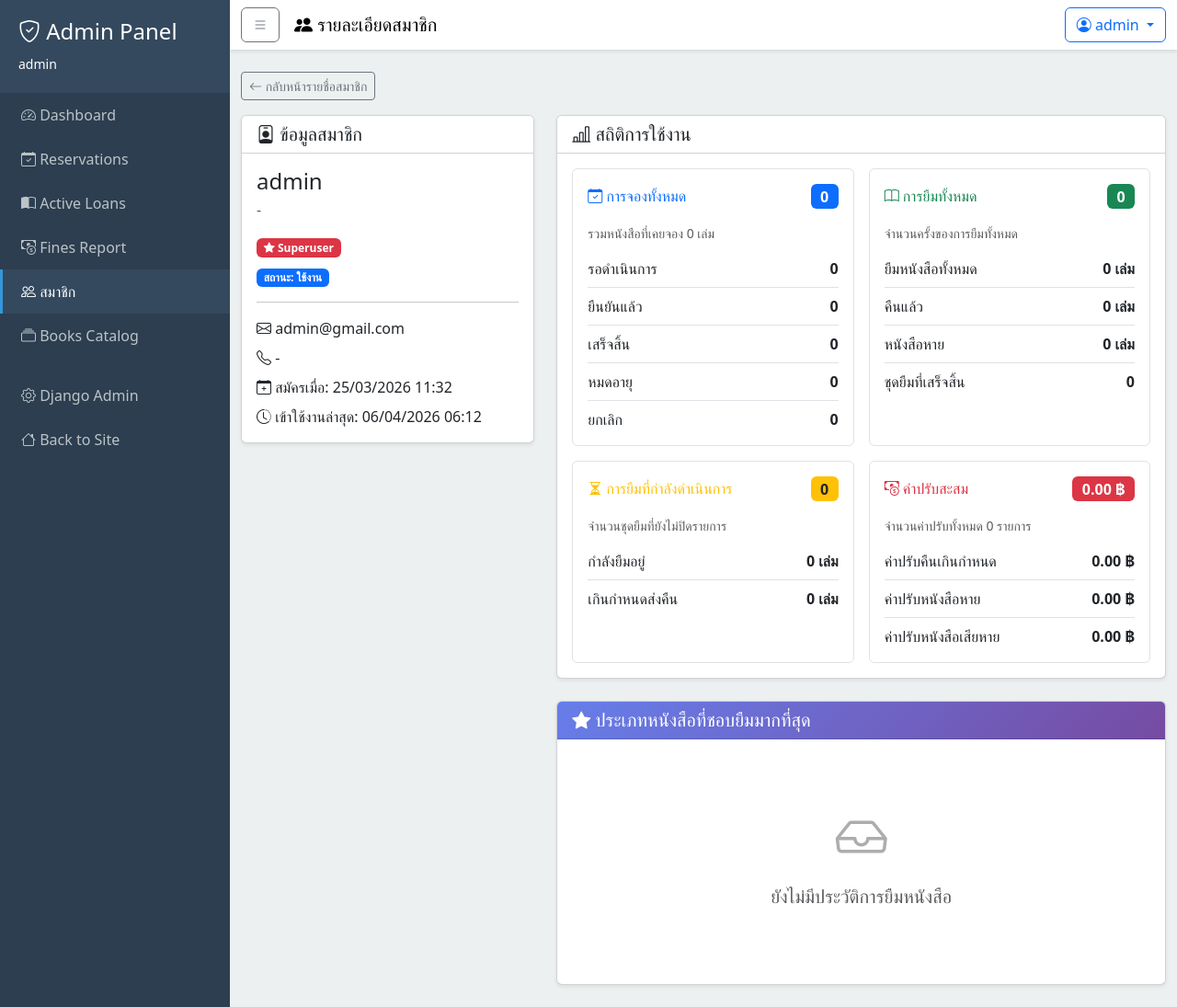
After one commit to fair1998/digital-library, a Django app: page /dashboard/users/1/ in a window 1280 px wide. The commit adds this page. Shown: the whole page at 92% size. Run offline with Django 4.2, Linux system fonts and the light colour scheme; a user stored in the database is signed in; data comes from the database, SQL or seed files in the repository; both versions use the stored data as it was after the commit.

Commit message:
Add user detail page with statistics and management features

```diff
--- /dev/null
+++ b/templates/dashboard/users/id.html
@@ -0,0 +1,337 @@
+{% extends "base_admin.html" %}
+{% block title %}
+    รายละเอียดสมาชิก
+{% endblock title %}
+{% block page_title %}
+    <i class="bi bi-people-fill"></i> รายละเอียดสมาชิก
+{% endblock page_title %}
+{% block content %}
+    <div class="mb-3">
+        <a href="{% url 'users:dashboard_users' %}"
+           class="btn btn-outline-secondary btn-sm">
+            <i class="bi bi-arrow-left"></i> กลับหน้ารายชื่อสมาชิก
+        </a>
+    </div>
+    <div class="row g-4">
+        <div class="col-lg-4">
+            <div class="card shadow-sm">
+                <div class="card-header bg-white">
+                    <h5 class="mb-0">
+                        <i class="bi bi-person-badge"></i> ข้อมูลสมาชิก
+                    </h5>
+                </div>
+                <div class="card-body">
+                    <h4 class="mb-1">{{ member.username }}</h4>
+                    <p class="text-muted mb-3">{{ member.get_full_name|default:'-' }}</p>
+                    <div class="mb-2">
+                        {% if member.is_superuser %}
+                            <span class="badge bg-danger">
+                                <i class="bi bi-star-fill"></i> Superuser
+                            </span>
+                        {% elif member.is_staff %}
+                            <span class="badge bg-warning text-dark">
+                                <i class="bi bi-shield-check"></i> Admin
+                            </span>
+                        {% else %}
+                            <span class="badge bg-success">
+                                <i class="bi bi-person"></i> Member
+                            </span>
+                        {% endif %}
+                    </div>
+                    <div class="mb-3">
+                        {% if member.is_active %}
+                            <span class="badge bg-primary">สถานะ: ใช้งาน</span>
+                        {% else %}
+                            <span class="badge bg-secondary">สถานะ: ถูกระงับ</span>
+                        {% endif %}
+                    </div>
+                    <hr>
+                    <p class="mb-2">
+                        <i class="bi bi-envelope"></i>
+                        {{ member.email|default:'-' }}
+                    </p>
+                    <p class="mb-2">
+                        <i class="bi bi-telephone"></i>
+                        {{ member.phone_number|default:'-' }}
+                    </p>
+                    <p class="mb-2">
+                        <i class="bi bi-calendar-plus"></i>
+                        สมัครเมื่อ: {{ member.date_joined|date:"d/m/Y H:i" }}
+                    </p>
+                    <p class="mb-0">
+                        <i class="bi bi-clock-history"></i>
+                        เข้าใช้งานล่าสุด:
+                        {% if member.last_login %}
+                            {{ member.last_login|date:"d/m/Y H:i" }}
+                        {% else %}
+                            -
+                        {% endif %}
+                    </p>
+                    {% if can_toggle_status %}
+                        <hr>
+                        <label class="form-label mb-2 fw-semibold">จัดการสถานะสมาชิก</label>
+                        <div class="form-check form-switch">
+                            <input class="form-check-input"
+                                   type="checkbox"
+                                   role="switch"
+                                   id="member-status-toggle"
+                                   data-username="{{ member.username }}"
+                                   data-url="{% url 'users:toggle_user_status' member.id %}"
+                                   {% if member.is_active %}checked{% endif %}>
+                            <label class="form-check-label" for="member-status-toggle">เปิดใช้งานบัญชี</label>
+                        </div>
+                    {% endif %}
+                </div>
+            </div>
+        </div>
+        <div class="col-lg-8">
+            <div class="card shadow-sm mb-3">
+                <div class="card-header bg-white">
+                    <h5 class="mb-0">
+                        <i class="bi bi-bar-chart-line"></i> สถิติการใช้งาน
+                    </h5>
+                </div>
+                <div class="card-body">
+                    <div class="row g-3">
+                        <div class="col-md-6">
+                            <div class="border rounded p-3 h-100">
+                                <div class="d-flex align-items-center justify-content-between mb-3">
+                                    <h6 class="text-primary mb-0">
+                                        <i class="bi bi-calendar-check"></i> การจองทั้งหมด
+                                    </h6>
+                                    <span class="badge bg-primary fs-6">{{ stats.total_reservations }}</span>
+                                </div>
+                                <div class="small text-muted mb-2">รวมหนังสือที่เคยจอง {{ stats.total_reserved_books }} เล่ม</div>
+                                <ul class="list-group list-group-flush">
+                                    <li class="list-group-item d-flex justify-content-between px-0">
+                                        <span>รอดำเนินการ</span>
+                                        <strong>{{ stats.pending_reservations }}</strong>
+                                    </li>
+                                    <li class="list-group-item d-flex justify-content-between px-0">
+                                        <span>ยืนยันแล้ว</span>
+                                        <strong>{{ stats.confirmed_reservations }}</strong>
+                                    </li>
+                                    <li class="list-group-item d-flex justify-content-between px-0">
+                                        <span>เสร็จสิ้น</span>
+                                        <strong>{{ stats.completed_reservations }}</strong>
+                                    </li>
+                                    <li class="list-group-item d-flex justify-content-between px-0">
+                                        <span>หมดอายุ</span>
+                                        <strong>{{ stats.expired_reservations }}</strong>
+                                    </li>
+                                    <li class="list-group-item d-flex justify-content-between px-0 pb-0">
+                                        <span>ยกเลิก</span>
+                                        <strong>{{ stats.cancelled_reservations }}</strong>
+                                    </li>
+                                </ul>
+                            </div>
+                        </div>
+                        <div class="col-md-6">
+                            <div class="border rounded p-3 h-100">
+                                <div class="d-flex align-items-center justify-content-between mb-3">
+                                    <h6 class="text-success mb-0">
+                                        <i class="bi bi-book"></i> การยืมทั้งหมด
+                                    </h6>
+                                    <span class="badge bg-success fs-6">{{ stats.total_loan_batches }}</span>
+                                </div>
+                                <div class="small text-muted mb-2">จำนวนครั้งของการยืมทั้งหมด</div>
+                                <ul class="list-group list-group-flush">
+                                    <li class="list-group-item d-flex justify-content-between px-0">
+                                        <span>ยืมหนังสือทั้งหมด</span>
+                                        <strong>{{ stats.total_loan_books }} เล่ม</strong>
+                                    </li>
+                                    <li class="list-group-item d-flex justify-content-between px-0">
+                                        <span>คืนแล้ว</span>
+                                        <strong>{{ stats.returned_loan_books }} เล่ม</strong>
+                                    </li>
+                                    <li class="list-group-item d-flex justify-content-between px-0">
+                                        <span>หนังสือหาย</span>
+                                        <strong>{{ stats.lost_loan_books }} เล่ม</strong>
+                                    </li>
+                                    <li class="list-group-item d-flex justify-content-between px-0 pb-0">
+                                        <span>ชุดยืมที่เสร็จสิ้น</span>
+                                        <strong>{{ stats.completed_loans }}</strong>
+                                    </li>
+                                </ul>
+                            </div>
+                        </div>
+                        <div class="col-md-6">
+                            <div class="border rounded p-3 h-100">
+                                <div class="d-flex align-items-center justify-content-between mb-3">
+                                    <h6 class="text-warning mb-0">
+                                        <i class="bi bi-hourglass-split"></i> การยืมที่กำลังดำเนินการ
+                                    </h6>
+                                    <span class="badge bg-warning text-dark fs-6">{{ stats.active_loan_batches }}</span>
+                                </div>
+                                <div class="small text-muted mb-2">จำนวนชุดยืมที่ยังไม่ปิดรายการ</div>
+                                <ul class="list-group list-group-flush">
+                                    <li class="list-group-item d-flex justify-content-between px-0">
+                                        <span>กำลังยืมอยู่</span>
+                                        <strong>{{ stats.active_loans }} เล่ม</strong>
+                                    </li>
+                                    <li class="list-group-item d-flex justify-content-between px-0 pb-0">
+                                        <span>เกินกำหนดส่งคืน</span>
+                                        <strong>{{ stats.overdue_loans }} เล่ม</strong>
+                                    </li>
+                                </ul>
+                            </div>
+                        </div>
+                        <div class="col-md-6">
+                            <div class="border rounded p-3 h-100">
+                                <div class="d-flex align-items-center justify-content-between mb-3">
+                                    <h6 class="text-danger mb-0">
+                                        <i class="bi bi-cash-coin"></i> ค่าปรับสะสม
+                                    </h6>
+                                    <span class="badge bg-danger fs-6">{{ stats.total_fines_amount|floatformat:2 }} ฿</span>
+                                </div>
+                                <div class="small text-muted mb-2">จำนวนค่าปรับทั้งหมด {{ stats.total_fines_count }} รายการ</div>
+                                <ul class="list-group list-group-flush">
+                                    <li class="list-group-item d-flex justify-content-between px-0">
+                                        <span>ค่าปรับคืนเกินกำหนด</span>
+                                        <strong>{{ stats.late_return_fines_amount|floatformat:2 }} ฿</strong>
+                                    </li>
+                                    <li class="list-group-item d-flex justify-content-between px-0">
+                                        <span>ค่าปรับหนังสือหาย</span>
+                                        <strong>{{ stats.lost_fines_amount|floatformat:2 }} ฿</strong>
+                                    </li>
+                                    <li class="list-group-item d-flex justify-content-between px-0 pb-0">
+                                        <span>ค่าปรับหนังสือเสียหาย</span>
+                                        <strong>{{ stats.damaged_fines_amount|floatformat:2 }} ฿</strong>
+                                    </li>
+                                </ul>
+                            </div>
+                        </div>
+                    </div>
+                </div>
+            </div>
+            <div class="card shadow-sm mt-4 category-card">
+                <div class="card-header category-card-header">
+                    <h5 class="mb-0 text-white">
+                        <i class="bi bi-star-fill"></i> ประเภทหนังสือที่ชอบยืมมากที่สุด
+                    </h5>
+                </div>
+                <div class="card-body pt-4">
+                    {% if top_categories %}
+                        <div class="row g-4">
+                            {% for category in top_categories %}
+                                <div class="col-md-6 col-lg-4">
+                                    <div class="card border-0 h-100 shadow-sm category-item">
+                                        <div class="card-body">
+                                            <div class="d-flex align-items-start justify-content-between mb-3">
+                                                <div class="flex-grow-1">
+                                                    <div class="d-flex align-items-center gap-2 mb-2">
+                                                        <span class="badge category-rank category-rank-{{ forloop.counter }}">#{{ forloop.counter }}</span>
+                                                        <h6 class="mb-0 text-truncate" title="{{ category.name }}">{{ category.name }}</h6>
+                                                    </div>
+                                                </div>
+                                                <span class="badge bg-light text-dark fw-bold ms-2 category-count-badge">{{ category.loan_count }} เล่ม</span>
+                                            </div>
+                                        </div>
+                                    </div>
+                                </div>
+                            {% endfor %}
+                        </div>
+                    {% else %}
+                        <div class="text-center text-muted py-5">
+                            <i class="bi bi-inbox display-4 mb-3 d-block category-empty-icon"></i>
+                            <p class="fs-5">ยังไม่มีประวัติการยืมหนังสือ</p>
+                        </div>
+                    {% endif %}
+                </div>
+            </div>
+        </div>
+    </div>
+{% endblock content %}
+{% block extra_js %}
+    <style>
+    .category-card-header {
+        background: linear-gradient(135deg, #667eea 0%, #764ba2 100%);
+    }
+    .category-item {
+        transition: all 0.3s ease;
+    }
+    .category-item:hover {
+        transform: translateY(-4px);
+        box-shadow: 0 8px 20px rgba(0, 0, 0, 0.15) !important;
+    }
+    .category-rank-badge {
+        font-size: 0.9rem;
+        min-width: 32px;
+        display: flex;
+        align-items: center;
+        justify-content: center;
+    }
+    .category-count-badge {
+        font-size: 0.85rem;
+    }
+    .category-empty-icon {
+        opacity: 0.5;
+    }
+    /* Rank badge colors */
+    .category-rank { font-size: 0.9rem; min-width: 32px; }
+    .category-rank-1 { background-color: var(--bs-danger) !important; }
+    .category-rank-2 { background-color: var(--bs-warning) !important; color: #000 !important; }
+    .category-rank-3 { background-color: var(--bs-info) !important; }
+    .category-rank-4,
+    .category-rank-5 { background-color: var(--bs-secondary) !important; }
+    </style>
+    <script>
+        document.addEventListener('DOMContentLoaded', function() {
+            const toggle = document.getElementById('member-status-toggle');
+            if (!toggle) return;
+
+            toggle.addEventListener('change', function() {
+                const isActive = this.checked;
+                const username = this.dataset.username;
+                const url = this.dataset.url;
+                const action = isActive ? 'เปิดใช้งาน' : 'ปิดใช้งาน';
+
+                if (!confirm(`ต้องการ${action}ผู้ใช้ ${username} หรือไม่?`)) {
+                    this.checked = !isActive;
+                    return;
+                }
+
+                this.disabled = true;
+
+                fetch(url, {
+                    method: 'POST',
+                    headers: {
+                        'X-CSRFToken': getCookie('csrftoken'),
+                        'Content-Type': 'application/json'
+                    }
+                })
+                    .then(response => response.json())
+                    .then(data => {
+                        if (data.success) {
+                            location.reload();
+                        } else {
+                            alert(data.error || 'เกิดข้อผิดพลาด');
+                            toggle.checked = !isActive;
+                        }
+                    })
+                    .catch(() => {
+                        alert('เกิดข้อผิดพลาดในการเชื่อมต่อ');
+                        toggle.checked = !isActive;
+                    })
+                    .finally(() => {
+                        toggle.disabled = false;
+                    });
+            });
+
+            function getCookie(name) {
+                let cookieValue = null;
+                if (document.cookie && document.cookie !== '') {
+                    const cookies = document.cookie.split(';');
+                    for (let i = 0; i < cookies.length; i++) {
+                        const cookie = cookies[i].trim();
+                        if (cookie.substring(0, name.length + 1) === (name + '=')) {
+                            cookieValue = decodeURIComponent(cookie.substring(name.length + 1));
+                            break;
+                        }
+                    }
+                }
+                return cookieValue;
+            }
+        });
+    </script>
+{% endblock extra_js %}
--- a/users/urls.py
+++ b/users/urls.py
@@ -11,6 +11,7 @@ urlpatterns = [
 
     # Admin
     path('dashboard/users/', views.dashboard_users_view, name='dashboard_users'),
+    path('dashboard/users/<int:user_id>/', views.dashboard_users_detail_view, name='dashboard_users_detail'),
 
     # API endpoints
     path('api/users/<int:user_id>/status/', views.toggle_user_status_api , name='toggle_user_status'),
--- a/users/views.py
+++ b/users/views.py
@@ -1,8 +1,9 @@
-from django.shortcuts import render, redirect
+from django.shortcuts import render, redirect, get_object_or_404
 from django.contrib.auth import login, authenticate, logout
 from django.contrib.auth.decorators import login_required
 from django.contrib.admin.views.decorators import staff_member_required
 from django.contrib import messages
+from django.db.models import Sum
 from .forms import UserRegistrationForm, UserLoginForm
 
 def register_view(request):
@@ -114,35 +115,10 @@
     # Apply sorting
     users = users.order_by(sort_by)
 
-    # Annotate with statistics
-    users = users.annotate(
-        total_reservations=Count('reservation_batches', distinct=True),
-        total_loans=Count('loan_batches', distinct=True),
-        active_loans=Count(
-            'loan_batches__loan_items',
-            filter=Q(loan_batches__loan_items__status='borrowed'),
-            distinct=True
-        )
-    )
-
     # Pagination
     paginator = Paginator(users, 15)  # 15 users per page
     page_number = request.GET.get('page')
     page_obj = paginator.get_page(page_number)
-
-    # Get additional data for each user in current page
-    for user in page_obj:
-        # Get total fines (all fines are already paid in this system)
-        user.total_fines = Fine.objects.filter(
-            loan_item__loan_batch__user=user
-        ).aggregate(total=Sum('amount'))['total'] or 0
-
-        # Get overdue loans
-        user.overdue_loans = LoanItem.objects.filter(
-            loan_batch__user=user,
-            status='borrowed',
-            loan_batch__due_date__lt=timezone.now()
-        ).count()
 
     # Overall statistics
     total_users = User.objects.count()
@@ -163,6 +139,70 @@
     }
 
     return render(request, 'dashboard/users/index.html', context)
+
+@staff_member_required
+def dashboard_users_detail_view(request, user_id):
+    from django.contrib.auth import get_user_model
+    from django.utils import timezone
+    from django.db.models import Count
+    from reservations.models import ReservationBatch, Reservation
+    from loans.models import LoanBatch, LoanItem
+    from fines.models import Fine
+    from books.models import Category
+
+    User = get_user_model()
+    member = get_object_or_404(User, pk=user_id)
+
+    reservations_qs = ReservationBatch.objects.filter(user=member)
+    reservation_items_qs = Reservation.objects.filter(reservation_batch__user=member)
+    loan_batches_qs = LoanBatch.objects.filter(user=member)
+    loan_items_qs = LoanItem.objects.filter(loan_batch__user=member)
+    fines_qs = Fine.objects.filter(loan_item__loan_batch__user=member)
+
+    total_fines_amount = fines_qs.aggregate(total=Sum('amount'))['total'] or 0
+    late_return_fines_amount = fines_qs.filter(type='late_return').aggregate(total=Sum('amount'))['total'] or 0
+    lost_fines_amount = fines_qs.filter(type='lost').aggregate(total=Sum('amount'))['total'] or 0
+    damaged_fines_amount = fines_qs.filter(type='damaged').aggregate(total=Sum('amount'))['total'] or 0
+
+    # Get top 5 categories by loan count
+    top_categories = Category.objects.filter(
+        books__loan_items__loan_batch__user=member
+    ).annotate(
+        loan_count=Count('books__loan_items', distinct=True)
+    ).order_by('-loan_count')[:5]
+
+    context = {
+        'member': member,
+        'stats': {
+            'total_reservations': reservations_qs.count(),
+            'total_reserved_books': reservation_items_qs.count(),
+            'pending_reservations': reservations_qs.filter(status='pending').count(),
+            'confirmed_reservations': reservations_qs.filter(status='confirmed').count(),
+            'completed_reservations': reservations_qs.filter(status='completed').count(),
+            'expired_reservations': reservations_qs.filter(status='expired').count(),
+            'cancelled_reservations': reservations_qs.filter(status='cancelled').count(),
+            'total_loan_batches': loan_batches_qs.count(),
+            'total_loan_books': loan_items_qs.count(),
+            'returned_loan_books': loan_items_qs.filter(status='returned').count(),
+            'lost_loan_books': loan_items_qs.filter(status='lost').count(),
+            'active_loans': loan_items_qs.filter(status='borrowed').count(),
+            'active_loan_batches': loan_batches_qs.filter(status='active').count(),
+            'overdue_loans': loan_items_qs.filter(
+                status='borrowed',
+                loan_batch__due_date__lt=timezone.now(),
+            ).count(),
+            'completed_loans': loan_batches_qs.filter(status='completed').count(),
+            'total_fines_amount': total_fines_amount,
+            'total_fines_count': fines_qs.count(),
+            'late_return_fines_amount': late_return_fines_amount,
+            'lost_fines_amount': lost_fines_amount,
+            'damaged_fines_amount': damaged_fines_amount,
+        },
+        'can_toggle_status': member != request.user,
+        'top_categories': top_categories,
+    }
+
+    return render(request, 'dashboard/users/id.html', context)
 
 @staff_member_required
 def toggle_user_status_api(request, user_id):
```
Also changed, not shown: templates/dashboard/users/index.html (+4 -42 lines), db.sqlite3, media/books/covers/1000244508_front_XXXL_cBEPk8S.webp (added).
